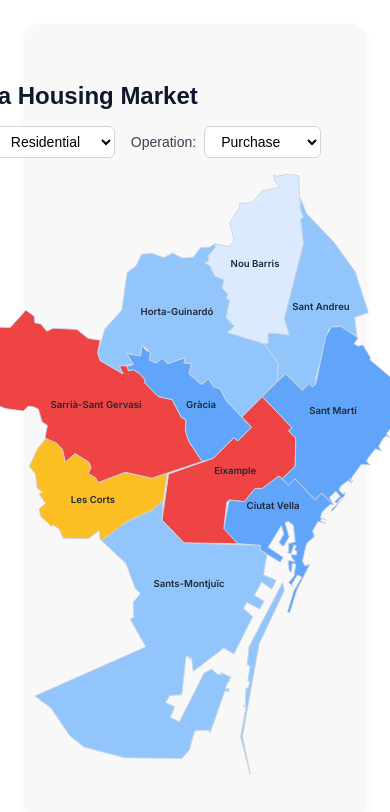
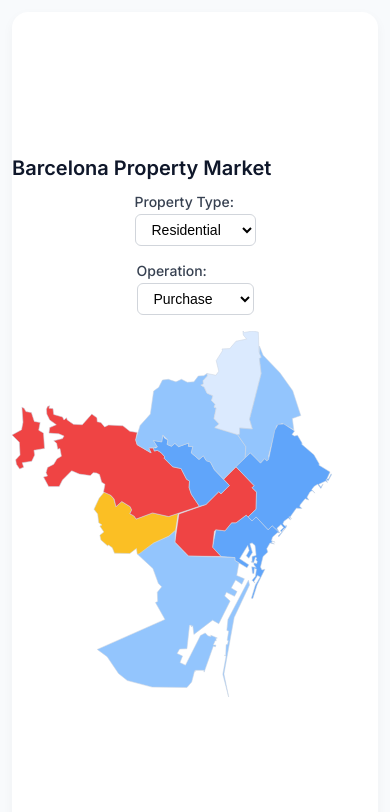
Before and after one commit to nijordia/house_view, a React (Vite) app: page / in a window 390 px wide. Shown: the top 812 px of the page. Built offline with nearby package versions, Linux system fonts and the light colour scheme.

Commit message:
updated title

```diff
--- a/index.html
+++ b/index.html
@@ -5,25 +5,25 @@
   <meta name="viewport" content="width=device-width, initial-scale=1.0" />
 
   <!-- SEO Meta Tags -->
-  <title>Barcelona Housing Market Map | Interactive Price Analysis</title>
-  <meta name="description" content="Interactive Barcelona housing market analysis with real-time price visualization across districts. Compare residential and commercial property prices, rentals, and purchases.">
-  <meta name="keywords" content="Barcelona housing, real estate prices, property market, apartment rental, commercial property">
+  <title>Barcelona Property Market Map | Interactive Price Analysis</title>
+  <meta name="description" content="Interactive Barcelona property market analysis with real-time price visualization across districts. Compare residential and commercial property prices, rentals, and purchases.">
+  <meta name="keywords" content="Barcelona property, real estate prices, property market, apartment rental, commercial property">
   <meta name="author" content="Your Name">
 
   <!-- Open Graph Meta Tags for Social Sharing -->
-  <meta property="og:title" content="Barcelona Housing Market Map | Interactive Price Analysis">
-  <meta property="og:description" content="Explore housing prices across Barcelona districts with interactive maps and statistical analysis">
+  <meta property="og:title" content="Barcelona Property Market Map | Interactive Price Analysis">
+  <meta property="og:description" content="Explore property prices across Barcelona districts with interactive maps and statistical analysis">
   <meta property="og:image" content="/preview-image.png">
   <meta property="og:image:width" content="1200">
   <meta property="og:image:height" content="630">
   <meta property="og:url" content="https://housing.codecongrio.com">
   <meta property="og:type" content="website">
-  <meta property="og:site_name" content="Barcelona Housing Market Map">
+  <meta property="og:site_name" content="Barcelona Property Market Map">
 
   <!-- Twitter Card Meta Tags -->
   <meta name="twitter:card" content="summary_large_image">
-  <meta name="twitter:title" content="Barcelona Housing Market Map">
-  <meta name="twitter:description" content="Interactive housing price analysis across Barcelona districts">
+  <meta name="twitter:title" content="Barcelona property Market Map">
+  <meta name="twitter:description" content="Interactive property price analysis across Barcelona districts">
   <meta name="twitter:image" content="/preview-image.png">
 
   <!-- Favicons -->
--- a/src/components/HousingMap.tsx
+++ b/src/components/HousingMap.tsx
@@ -277,11 +277,11 @@ export default function HousingMap() {
             <div id="map">
                 <div>
                     <h1 style={{color:'#0F172A', fontWeight: 600, fontSize: '1.5rem'}}>
-                        Barcelona Housing Market
+                        Barcelona Property Market
                     </h1>
 
-                    {/* Filter Controls */}
-                    <div style={{
+                    {/* Filter Controls - Add class for styling */}
+                    <div className="filter-controls" style={{
                         display: 'flex',
                         gap: '16px',
                         marginBottom: '16px',
@@ -341,7 +341,13 @@ export default function HousingMap() {
                         </div>
                     </div>
 
-                    <svg width="600" height="600" viewBox="0 0 1000 1000">
+                <div style={{ width: '100%', maxWidth: '600px' }}>
+                    <svg
+                         width="100%"
+                          height="auto"
+                          viewBox="0 0 1000 1000"
+                          style={{ maxWidth: '600px', height: 'auto' }}
+                        >
                         {districtPaths.map(({ label, d }) => (
                             <path
                                 key={label}
@@ -373,6 +379,7 @@ export default function HousingMap() {
                     </svg>
                 </div>
             </div>
+         </div>
 
             {showCard && (
                 <div className="info-card">
--- a/src/styles/styles.css
+++ b/src/styles/styles.css
@@ -1,9 +1,112 @@
 @import url('https://fonts.googleapis.com/css2?family=Inter:wght@400;500;600&display=swap');
-
 
 body {
     margin: 0;
-    font-family: Arial, sans-serif;
+    font-family: 'Inter', Arial, sans-serif;
+    background: #f8fafc;
+}
+
+#main-layout {
+    display: flex;
+    flex-direction: row;
+    min-height: 100vh;
+    width: 100%;
+    gap: 24px;
+    padding: 24px;
+    box-sizing: border-box;
+}
+
+/* Mobile-first responsive design */
+@media (max-width: 768px) {
+    #main-layout {
+        flex-direction: column;
+        padding: 16px;
+        gap: 16px;
+        min-height: 100vh;
+        align-items: stretch; /* Make both elements stretch to full width */
+    }
+
+    #map {
+        flex: none;
+        order: 2; /* Map goes below info card on mobile */
+        min-height: 60vh;
+        width: 100%; /* Force full width */
+        max-width: 100%; /* Don't exceed container */
+    }
+
+    .info-card {
+        flex: none;
+        order: 1; /* Info card goes above map on mobile */
+        width: 100%; /* Force same width as map */
+        max-width: none; /* Remove desktop max-width constraint */
+        margin-bottom: 16px;
+        position: relative;
+        box-sizing: border-box; /* Include padding in width calculation */
+    }
+
+    /* Make sure the map container div also uses full width */
+    #map > div {
+        width: 100%;
+        max-width: 100%;
+    }
+
+
+    /* Make SVG responsive */
+    svg {
+        width: 100% !important;
+        height: auto !important;
+        max-width: 100%;
+    }
+
+    /* Adjust filter controls for mobile */
+    .filter-controls {
+        flex-direction: column;
+        gap: 12px;
+        align-items: stretch;
+    }
+
+    .filter-controls > div {
+        display: flex;
+        flex-direction: column;
+        gap: 4px;
+    }
+
+    .filter-controls select {
+        width: 100%;
+    }
+
+    /* Adjust text sizes */
+    h1 {
+        font-size: 1.25rem !important;
+    }
+
+    .info-card h2 {
+        font-size: 1.2rem;
+    }
+
+    .label {
+        display: none;
+        font-size: 12px !important;
+        font-weight: 700;
+    }
+}
+
+@media (max-width: 480px) {
+    #main-layout {
+        padding: 12px;
+        gap: 12px;
+        align-items: stretch;
+    }
+
+    .info-card {
+        padding: 16px;
+        width: 100%;
+        box-sizing: border-box;
+    }
+
+    .label {
+        display: none; /* Hide labels on small mobile too */
+    }
 }
 
 #map {
@@ -14,6 +117,7 @@ body {
     background: white;
     border-radius: 16px;
     box-shadow: 0 4px 12px rgba(0,0,0,0.04);
+    min-width: 0;
 }
 
 .card {
@@ -36,26 +140,6 @@ body {
     font-size: 1em;
 }
 
-#main-layout {
-    display: flex;
-    flex-direction: row;
-    height: 100vh;
-    width: 100vw;
-    overflow: hidden;
-    gap: 24px;
-    padding: 24px;
-    box-sizing: border-box;
-}
-
-#map {
-    flex: 1 1 auto;
-    min-width: 0;
-    display: flex;
-    justify-content: center;
-    align-items: center;
-    background: #f8f8f8;
-}
-
 .info-card {
     flex: 0 0 400px;
     background: white;
@@ -65,7 +149,6 @@ body {
     min-height: fit-content;
     max-width: 450px;
 }
-
 
 .info-card h2 {
     margin-top: 0;
@@ -123,9 +206,17 @@ body {
 
 .label {
     font-family: 'Inter', sans-serif;
-    font-size: 11px;
+    font-size: 16px;
     fill: #475569;
     text-anchor: middle;
     pointer-events: none;
-    font-weight: 500;
+    font-weight: 600;
 }
+
+/* Filter controls styling */
+.filter-controls {
+    display: flex;
+    gap: 16px;
+    margin-bottom: 16px;
+    align-items: center;
+}
```
Also changed, not shown: public/site.webmanifest, 1 other file (tests, documents, lock files or other folders).
